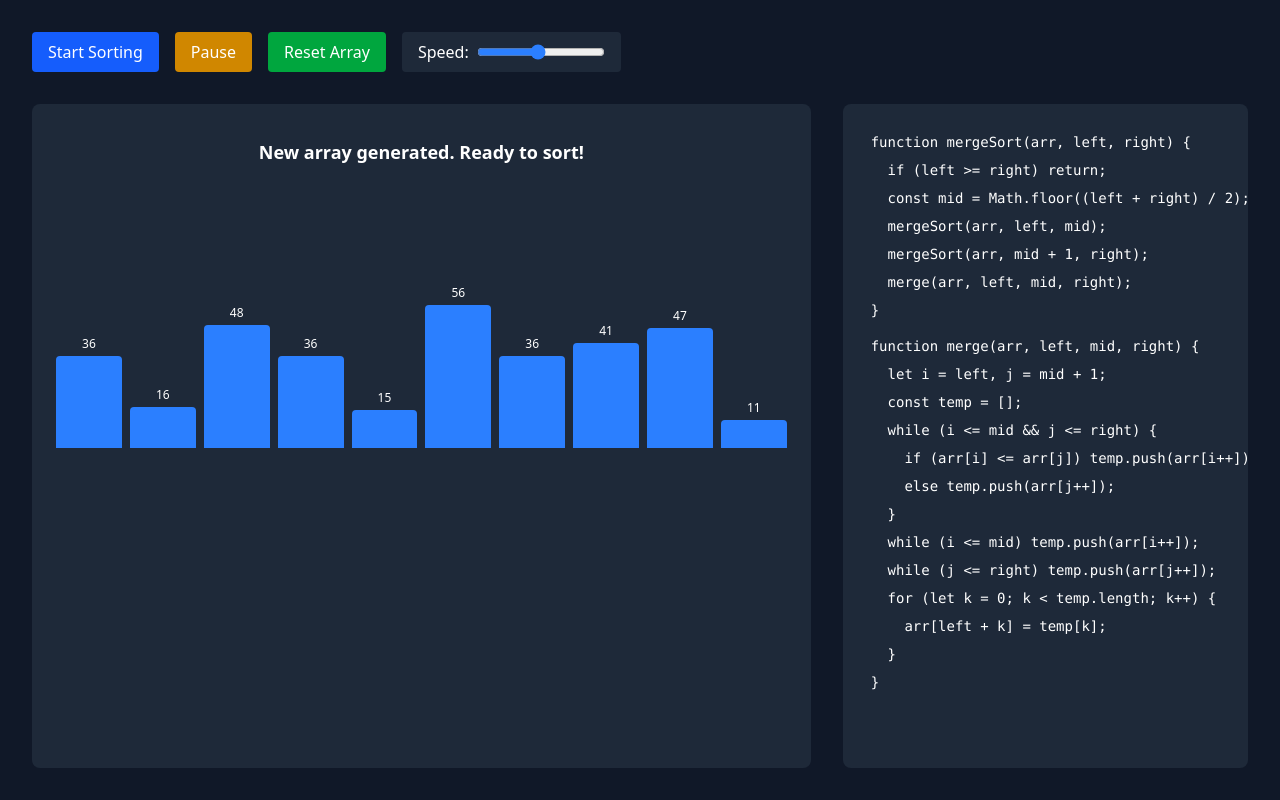
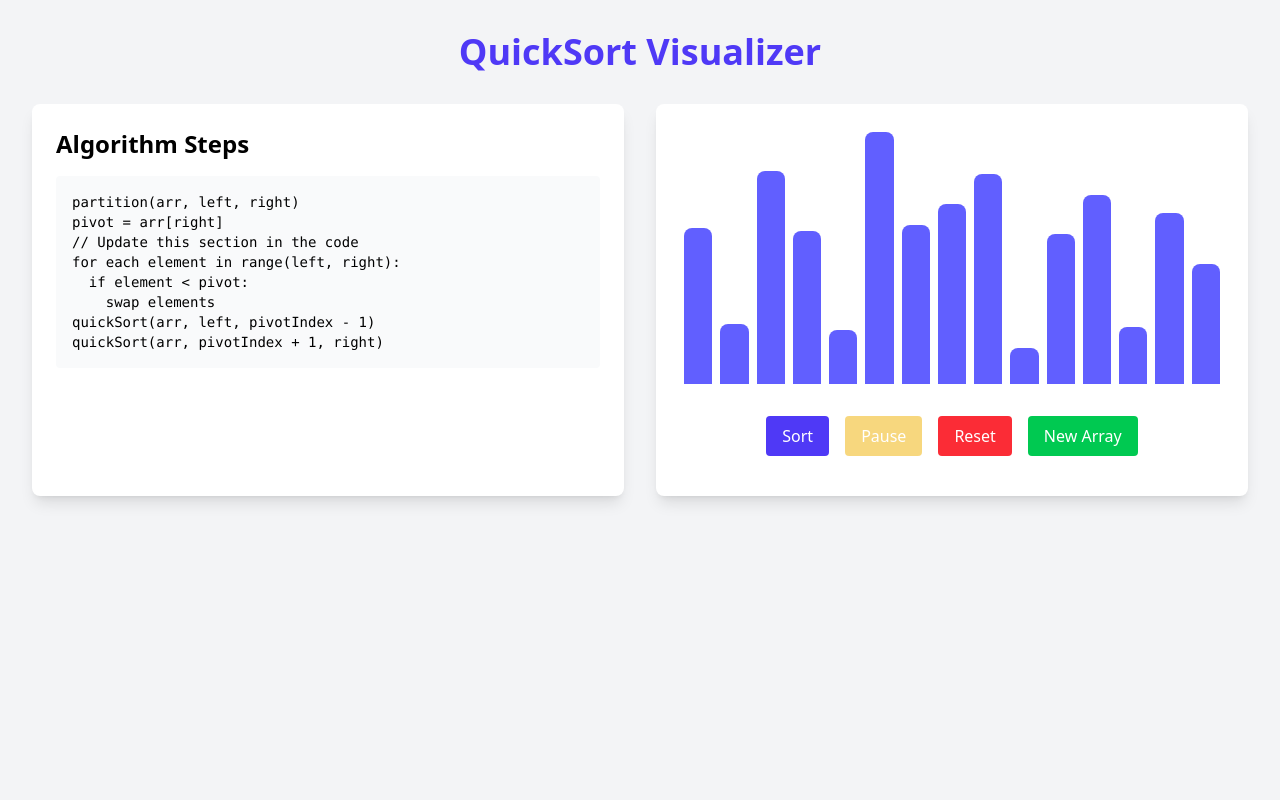
Before and after one commit to NikhilPatil2727/DSAVisualizer, a React (Vite) app: page / in a window 1280 px wide. Built offline with nearby package versions, Linux system fonts and the light colour scheme.

Commit message:
quick sort

```diff
--- a/package.json
+++ b/package.json
@@ -11,12 +11,15 @@
   "license": "ISC",
   "type": "commonjs",
   "dependencies": {
+    "@heroicons/react": "^2.2.0",
     "@tailwindcss/postcss": "^4.0.7",
-    "framer-motion": "^12.4.6",
+    "framer-motion": "^12.4.7",
     "parcel": "^2.13.3",
+    "prism-react-renderer": "^2.4.1",
     "react": "^19.0.0",
     "react-dom": "^19.0.0",
     "react-icons": "^5.5.0",
+    "react-syntax-highlighter": "^15.6.1",
     "react-toastify": "^11.0.3",
     "react-tooltip": "^5.28.0",
     "tailwindcss": "^4.0.7"
--- /dev/null
+++ b/src/components/QuickSortVisualizer.jsx
@@ -0,0 +1,172 @@
+import React, { useState, useEffect, useRef } from 'react';
+
+const QuickSortVisualizer = () => {
+    const [array, setArray] = useState([]);
+    const [sorting, setSorting] = useState(false);
+    const [paused, setPaused] = useState(false);
+    const [currentLine, setCurrentLine] = useState(null);
+    const sortingRef = useRef(false);
+    const pausedRef = useRef(false);
+
+    // Generate random array
+    const generateArray = () => {
+        const newArray = Array.from({ length: 15 }, () =>
+            Math.floor(Math.random() * 80 + 10)
+        );
+        setArray(newArray);
+        setCurrentLine(null);
+    };
+
+    // Reset functionality
+    const handleReset = () => {
+        sortingRef.current = false;
+        setPaused(false);
+        pausedRef.current = false;
+        generateArray();
+    };
+
+    // Initialize array on component mount
+    useEffect(() => {
+        generateArray();
+    }, []);
+
+    // Sleep function for animation delay
+    const sleep = (ms) => new Promise((resolve) => setTimeout(resolve, ms));
+
+    // QuickSort implementation with visualization
+    const quickSort = async (arr, left, right) => {
+        if (left < right) {
+            const pivotIndex = await partition(arr, left, right);
+            setCurrentLine('Recursively sort left partition');
+            await quickSort(arr, left, pivotIndex - 1);
+            setCurrentLine('Recursively sort right partition');
+            await quickSort(arr, pivotIndex + 1, right);
+        }
+        return arr;
+    };
+
+    const partition = async (arr, left, right) => {
+        const pivot = arr[right];
+        let i = left - 1;
+
+        setCurrentLine('Partitioning array');
+        for (let j = left; j < right; j++) {
+            if (!sortingRef.current) return;
+            while (pausedRef.current) {
+                await sleep(100);
+            }
+
+            setCurrentLine('Compare elements with pivot');
+            if (arr[j] < pivot) {
+                i++;
+                [arr[i], arr[j]] = [arr[j], arr[i]];
+                setArray([...arr]);
+                await sleep(500);
+            }
+        }
+
+        [arr[i + 1], arr[right]] = [arr[right], arr[i + 1]];
+        setArray([...arr]);
+        await sleep(500);
+
+        return i + 1;
+    };
+
+    // Start sorting
+    const startSort = async () => {
+        setSorting(true);
+        sortingRef.current = true;
+        await quickSort([...array], 0, array.length - 1);
+        setSorting(false);
+        setCurrentLine('Sorting completed!');
+    };
+
+    // Toggle pause
+    const togglePause = () => {
+        setPaused(!paused);
+        pausedRef.current = !pausedRef.current;
+    };
+
+    return (
+        <div className="min-h-screen bg-gray-100 p-8">
+            <div className="max-w-7xl mx-auto">
+                <h1 className="text-4xl font-bold text-center mb-8 text-indigo-600">
+                    QuickSort Visualizer
+                </h1>
+
+                <div className="grid md:grid-cols-2 gap-8">
+                    {/* Code Section */}
+                    <div className="bg-white p-6 rounded-lg shadow-lg">
+                        <h2 className="text-2xl font-semibold mb-4">Algorithm Steps</h2>
+                        <div className="font-mono text-sm bg-gray-50 p-4 rounded">
+                            <pre className={currentLine === 'Partitioning array' ? 'bg-yellow-100' : ''}>
+                                partition(arr, left, right) {'\n'}
+                                pivot = arr[right]
+                            </pre>
+              // Update this section in the code
+                            <pre className={currentLine === 'Compare elements with pivot' ? 'bg-yellow-100' : ''}>
+                                {'for each element in range(left, right): \n'}
+                                {'  if element < pivot: \n'}
+                                {'    swap elements'}
+                            </pre>
+
+                            <pre className={currentLine?.includes('Recursively sort') ? 'bg-yellow-100' : ''}>
+                                quickSort(arr, left, pivotIndex - 1) {'\n'}
+                                quickSort(arr, pivotIndex + 1, right)
+                            </pre>
+                        </div>
+                    </div>
+
+                    {/* Visualization Section */}
+                    <div className="bg-white p-6 rounded-lg shadow-lg">
+                        <div className="flex justify-center items-end h-64 mb-8">
+                            {array.map((value, idx) => (
+                                <div
+                                    key={idx}
+                                    className="w-8 mx-1 bg-indigo-500 rounded-t-lg transition-all duration-300"
+                                    style={{ height: `${value * 3}px` }}
+                                ></div>
+                            ))}
+                        </div>
+
+                        <div className="flex justify-center gap-4">
+                            <button
+                                onClick={startSort}
+                                disabled={sorting}
+                                className="bg-indigo-600 text-white px-4 py-2 rounded hover:bg-indigo-700 disabled:opacity-50"
+                            >
+                                Sort
+                            </button>
+                            <button
+                                onClick={togglePause}
+                                disabled={!sorting}
+                                className="bg-yellow-500 text-white px-4 py-2 rounded hover:bg-yellow-600 disabled:opacity-50"
+                            >
+                                {paused ? 'Resume' : 'Pause'}
+                            </button>
+                            <button
+                                onClick={handleReset}
+                                className="bg-red-500 text-white px-4 py-2 rounded hover:bg-red-600"
+                            >
+                                Reset
+                            </button>
+                            <button
+                                onClick={generateArray}
+                                disabled={sorting}
+                                className="bg-green-500 text-white px-4 py-2 rounded hover:bg-green-600 disabled:opacity-50"
+                            >
+                                New Array
+                            </button>
+                        </div>
+
+                        <div className="mt-4 text-center text-gray-600">
+                            {currentLine && <p>Current Step: {currentLine}</p>}
+                        </div>
+                    </div>
+                </div>
+            </div>
+        </div>
+    );
+};
+
+export default QuickSortVisualizer;
--- a/src/index.jsx
+++ b/src/index.jsx
@@ -4,6 +4,8 @@ import BubbleSortVisualizer from "./components/BubbleSortVisualizer";
 import InsertionSortVisualizer from "./components/InsertionSortVisualizer";
 import SelectionSortVisualizer from "./components/SelectionSortVisualizer";
 import MergeSortVisualizer from "./components/MergeSortVisualizer";
+import QuickSortVisualizer from "./components/QuickSortVisualizer";
+
 
 function App() {
   return (
@@ -11,7 +13,8 @@ function App() {
       {/* <BubbleSortVisualizer /> */}
       {/* <InsertionSortVisualizer/> */}
       {/* <SelectionSortVisualizer/> */}
-      <MergeSortVisualizer />
+      {/* <MergeSortVisualizer /> */}
+    <QuickSortVisualizer />
 
     </>
   );
```
Also changed, not shown: 1 other file (tests, documents, lock files or other folders).
